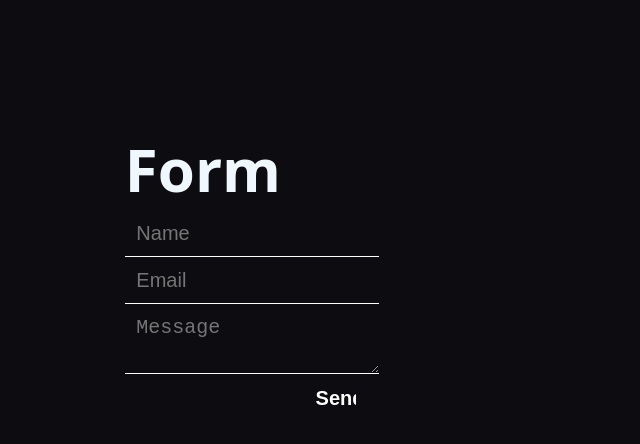
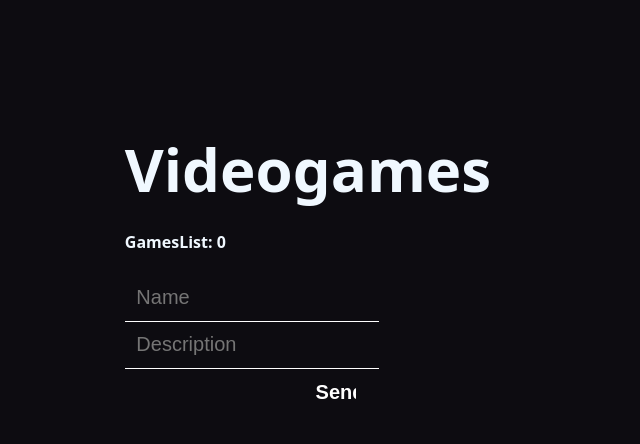
Before and after one commit to AnneSolarte/React-, a React (Create React App) app: page /form in a window 1280 px wide. Shown: the top 444 px of the page, without its empty margins (0-640 px from the left). Built offline with nearby package versions, Linux system fonts and the light colour scheme.

Commit message:
videogames with state and reducer

```diff
--- a/src/components/Form.js
+++ b/src/components/Form.js
@@ -1,49 +1,94 @@
-import React, { useRef } from 'react'
+import React, { useEffect, useReducer } from 'react'
+import { gameReducer } from '../reducers/gameReducer';
+
+const init = () => {
+  return JSON.parse(localStorage.getItem("games")) || [];
+
+}
 
 export const Form = () => {
 
-  const nameInput = useRef();
-  const emailInput = useRef();
-  const messageInput = useRef();
-  const boxRef = useRef();
+  const [ games, dispatch] = useReducer( gameReducer, [], init);
 
+  useEffect(()=>{
+    localStorage.setItem("games", JSON.stringify(games));
+  }, [games])
 
-  const showForm = (e) => {
+  const addGame = (e) => {
     e.preventDefault();
 
-    let name = nameInput.current.value;
-    let email = emailInput.current.value;
-    let messa = messageInput.current.value;
-
-    let form = {
-      name,
-      email,
-      messa
+    let game = {
+      id: new Date().getTime(),
+      name: e.target.name.value,
+      description: e.target.description.value,
     }
 
-    console.log(form)
-    console.log(boxRef)
-    let {current: box} = boxRef;
-    box.classList.add("send");
-    box.innerHTML = "Form send"
+    console.log(game)
 
+    const addAction = {
+      type: "add",
+      payload: game
+    }
+
+    dispatch(addAction);
+  }
+
+  const deleteGame = (id) => {
+
+    const deleteAction = {
+      type: "delete",
+      payload: id
+    }
+
+    dispatch(deleteAction);
+
+  }
+
+  const editGame = (e, id, des) => {
+
+    let game = {
+      id,
+      name: e.target.value,
+      description: des,
+    }
+
+    const editAction = {
+      type: "edit",
+      payload: game
+    }
+
+    dispatch(editAction);
 
   }
 
   return (
     <div className='content'>
 
-      <div ref={boxRef}>
-          <h3>Form</h3>
+      <div>
+          <h3>Videogames</h3>
       </div>
 
+      <div>
+          <h4>GamesList: {games.length} </h4>
+
+          {
+            games.map((game)=> (
+              <li key={game.id}>
+                {game.name} {game.description}
+                &nbsp;
+                <button onClick={e => deleteGame(game.id)}>X</button>
+                &nbsp;
+                <input type='text' onBlur={e => editGame(e, game.id, game.description)}/>
+              </li>
+            ))
+          }
+      </div>
 
       <div className='form'>
 
-          <form onSubmit={showForm}>
-            <input type='text' placeholder='Name' ref={nameInput}/>
-            <input type='email' placeholder='Email'  ref={emailInput}/>
-            <textarea placeholder='Message' ref={messageInput}/>
+          <form onSubmit={addGame}>
+            <input type='text' placeholder='Name' name='name'/>
+            <input type='text' placeholder='Description' name='description' />
             <input type='submit' value="Send"/>
           </form>
 
--- a/src/index.css
+++ b/src/index.css
@@ -68,3 +68,7 @@ code {
   color: green;
 
 }
+
+.div h4{
+  font-size: 60px;
+}
--- /dev/null
+++ b/src/reducers/gameReducer.js
@@ -0,0 +1,20 @@
+export const gameReducer = (state = [], action ) => {
+
+    switch (action.type) {
+        case "add":
+            return [...state, action.payload];
+
+        case "delete":
+            return state.filter(game => game.id !== action.payload);
+
+        case "edit":
+            let index = state.findIndex(game => game.id === action.payload.id);
+            state[index] = action.payload;
+
+            return [...state]
+
+        default:
+            return state;
+    }
+
+}
```
